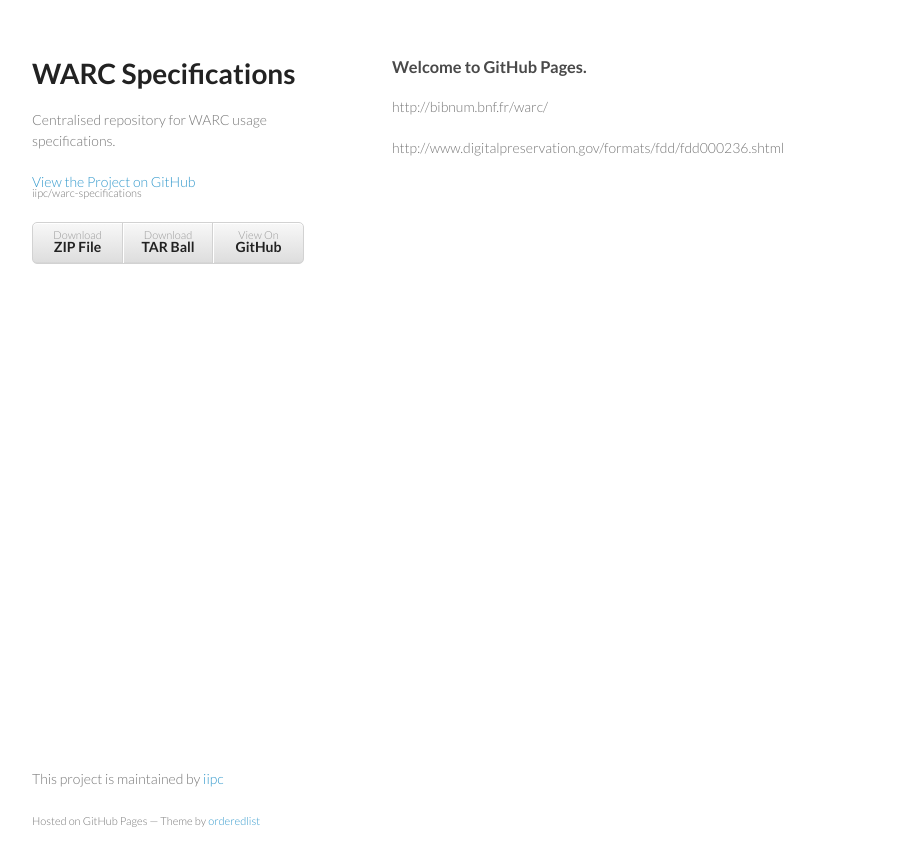
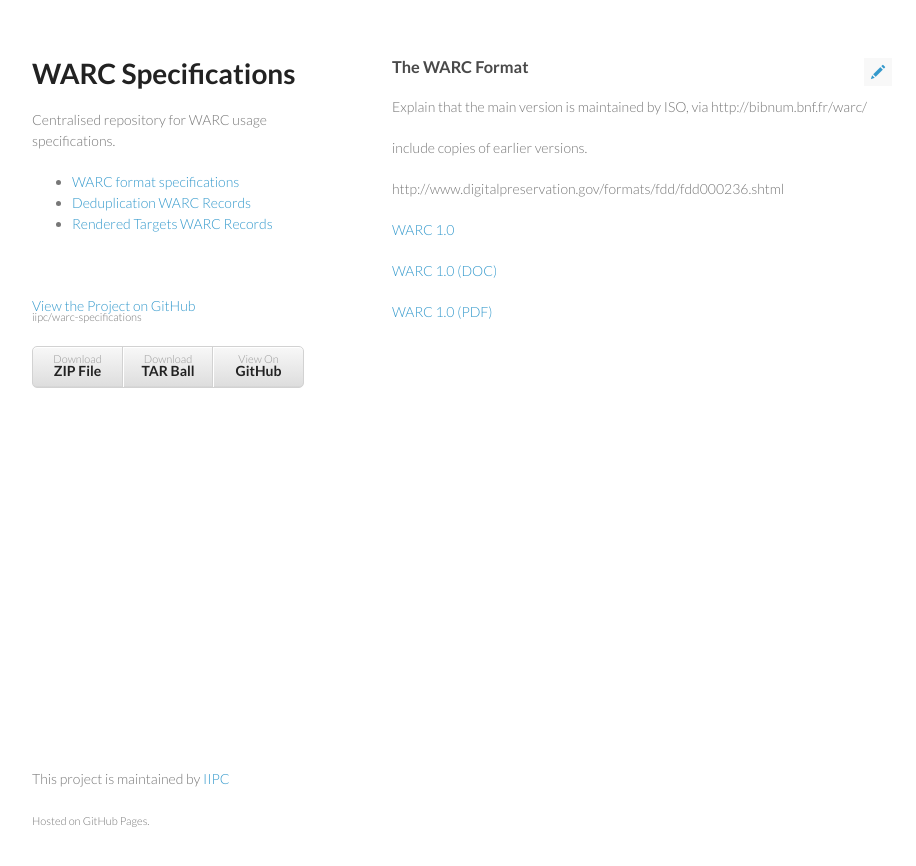
Before and after one commit to iipc/warc-specifications, a Jekyll site: the page built from specifications/warc-format/index.md, in a window 1280 px wide. Shown: the top 866 px of the page, without its empty margins (178-1094 px from the left). Built offline with Jekyll 4.4.1, drawn with Linux system fonts in a browser that asks for light colours.

```diff
--- a/_layouts/default.html
+++ b/_layouts/default.html
@@ -5,8 +5,8 @@
     <meta http-equiv="X-UA-Compatible" content="chrome=1">
     <title>WARC Specifications</title>
 
-    <link rel="stylesheet" href="{{site.baseurl}}/stylesheets/styles.css">
-    <link rel="stylesheet" href="{{site.baseurl}}/stylesheets/pygment_trac.css">
+    <link rel="stylesheet" href="{{site.baseurl}}/assets/stylesheets/styles.css">
+    <link rel="stylesheet" href="{{site.baseurl}}/assets/stylesheets/pygment_trac.css">
     <meta name="viewport" content="width=device-width, initial-scale=1, user-scalable=no">
     <!--[if lt IE 9]>
     <script src="//html5shiv.googlecode.com/svn/trunk/html5.js"></script>
@@ -18,28 +18,45 @@
         <h1>WARC Specifications</h1>
         <p>Centralised repository for WARC usage specifications.</p>
 
+        <ul>
+          <li><a href="{{ site.baseurl }}/specifications/warc-format"/>WARC format specifications</li></li>
+          <li><a href="{{ site.baseurl }}/specifications/warc-deduplication"/>Deduplication WARC Records</li></li>
+          <li><a href="{{ site.baseurl }}/specifications/warc-rendered-targets"/>Rendered Targets WARC Records</li></li>
+        </ul>
+        <p>
+          &nbsp;
+        </p>
+
+
         <p class="view"><a href="https://github.com/iipc/warc-specifications">View the Project on GitHub <small>iipc/warc-specifications</small></a></p>
 
 
-        <ul>
+        <ul class="downloads">
           <li><a href="https://github.com/iipc/warc-specifications/zipball/master">Download <strong>ZIP File</strong></a></li>
           <li><a href="https://github.com/iipc/warc-specifications/tarball/master">Download <strong>TAR Ball</strong></a></li>
           <li><a href="https://github.com/iipc/warc-specifications">View On <strong>GitHub</strong></a></li>
         </ul>
       </header>
       <section>
+<span style="float:right; padding: 0.25em 0.5em; background: #f8f8f8;">
+<a href="https://github.com/iipc/warc-specifications/edit/gh-pages/{{ page.path }}"
+title="Edit this page on GitHub." class="btn btn-default" id="edit_button">
+<span class="glyphicon glyphicon-pencil"></span>
+</a>
+</span>
+
         <h3>
-<a name="welcome-to-github-pages" class="anchor" href="#welcome-to-github-pages"><span class="octicon octicon-link"></span></a>Welcome to GitHub Pages.</h3>
+<a name="welcome-to-github-pages" class="anchor" href="#welcome-to-github-pages"><span class="octicon octicon-link"></span></a>{{ page.title }}</h3>
 
 {{content}}
 
       </section>
       <footer>
-        <p>This project is maintained by <a href="https://github.com/iipc">iipc</a></p>
-        <p><small>Hosted on GitHub Pages &mdash; Theme by <a href="https://github.com/orderedlist">orderedlist</a></small></p>
+        <p>This project is maintained by <a href="https://github.com/iipc">IIPC</a></p>
+        <p><small>Hosted on GitHub Pages.</small></p>
       </footer>
     </div>
-    <script src="javascripts/scale.fix.js"></script>
+    <script src="assets/javascripts/scale.fix.js"></script>
 
   </body>
 </html>
--- a/stylesheets/styles.css
+++ b/assets/stylesheets/styles.css
@@ -101,7 +101,7 @@
   position:fixed;
 }
 
-header ul {
+header ul.downloads {
   list-style:none;
   height:40px;
 
@@ -121,14 +121,14 @@
   width:270px;
 }
 
-header li {
+header ul.downloads li {
   width:89px;
   float:left;
   border-right:1px solid #d2d2d2;
   height:40px;
 }
 
-header ul a {
+header ul.downloads a {
   line-height:1;
   font-size:11px;
   color:#999;
@@ -143,17 +143,17 @@
   font-weight:700;
 }
 
-header ul li + li {
+header ul.downloads li + li {
   width:88px;
   border-left:1px solid #fff;
 }
 
-header ul li + li + li {
+header ul.downloads li + li + li {
   border-right:none;
   width:89px;
 }
 
-header ul a strong {
+header ul.downloads a strong {
   font-size:14px;
   display:block;
   color:#222;
@@ -253,3 +253,24 @@
     color:#444;
   }
 }
+
+
+@font-face {
+font-family: 'Glyphicons Halflings';
+src: url('../fonts/glyphicons-halflings-regular.eot');
+src: url('../fonts/glyphicons-halflings-regular.eot?#iefix') format('embedded-opentype'), url('../fonts/glyphicons-halflings-regular.woff') format('woff'), url('../fonts/glyphicons-halflings-regular.ttf') format('truetype'), url('../fonts/glyphicons-halflings-regular.svg#glyphicons-halflingsregular') format('svg');
+}
+.glyphicon {
+position: relative;
+top: 1px;
+display: inline-block;
+font-family: 'Glyphicons Halflings';
+-webkit-font-smoothing: antialiased;
+font-style: normal;
+font-weight: normal;
+line-height: 1;
+}
+
+.glyphicon-pencil:before {
+content: "\270f";
+}
--- a/specifications/warc-format/index.md
+++ b/specifications/warc-format/index.md
@@ -1,6 +1,16 @@
 ---
+title: The WARC Format
 ---
 
-http://bibnum.bnf.fr/warc/
+
+Explain that the main version is maintained by ISO, via http://bibnum.bnf.fr/warc/
+
+include copies of earlier versions.
 
 http://www.digitalpreservation.gov/formats/fdd/fdd000236.shtml
+
+<a href="warc-1.0">WARC 1.0</a>
+
+<a href="warc-1.0/WARC_ISO_28500_version1_latestdraft.doc">WARC 1.0 (DOC)</a>
+
+<a href="warc-1.0/WARC_ISO_28500_version1_latestdraft.pdf">WARC 1.0 (PDF)</a>
```
Also changed, not shown: index.md (+8 -1 lines), params.json (deleted, +0 -1 lines), specifications/warc-deduplication/index.md (+7 -1 lines), specifications/warc-deduplication/recording-arbitrary-duplicates.md (added, +90 -0 lines), specifications/warc-rendered-targets/index.md (+3 -0 lines), specifications/warc-rendered-targets/recording-screenshots.md (added, +146 -0 lines), README.md, assets/fonts/glyphicons-halflings-regular.ttf (added), assets/fonts/glyphicons-halflings-regular.woff (added), assets/javascripts/scale.fix.js (renamed from javascripts/scale.fix.js), assets/stylesheets/pygment_trac.css (renamed from stylesheets/pygment_trac.css), 2 other files.
